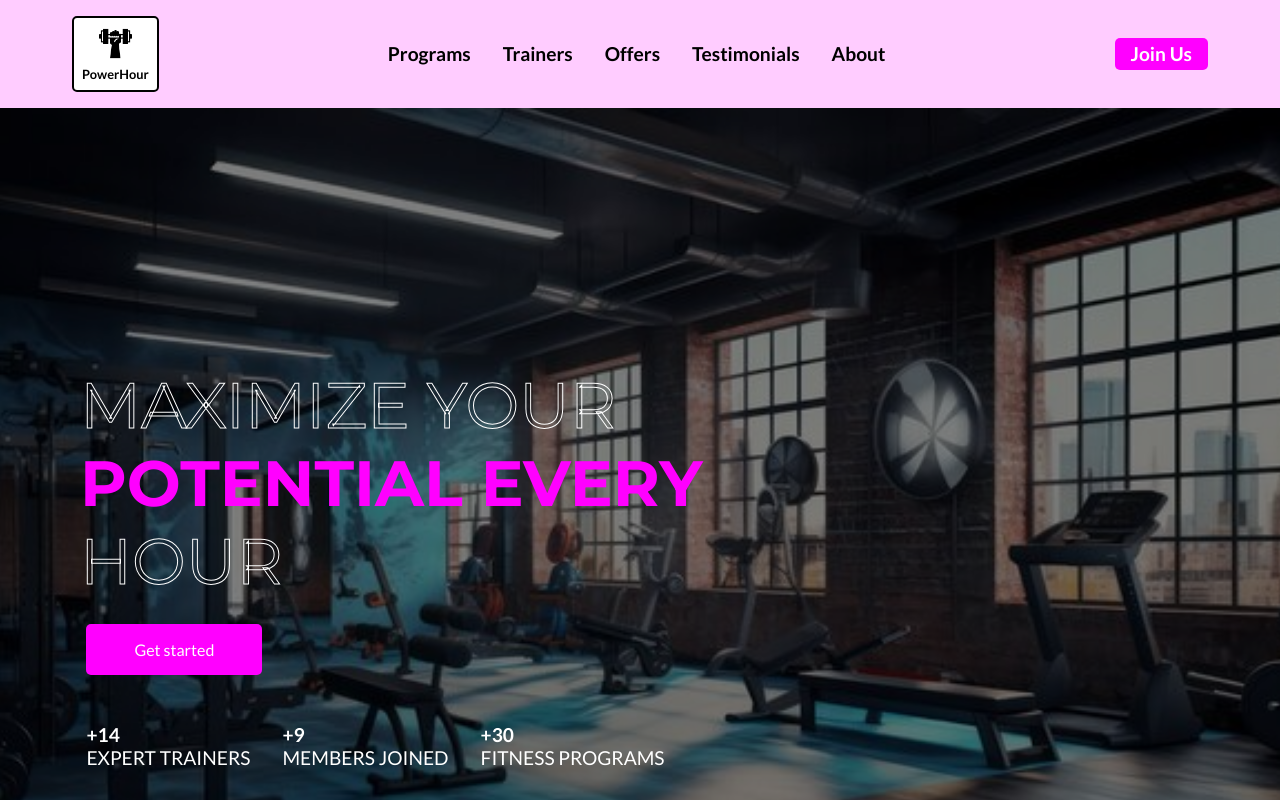
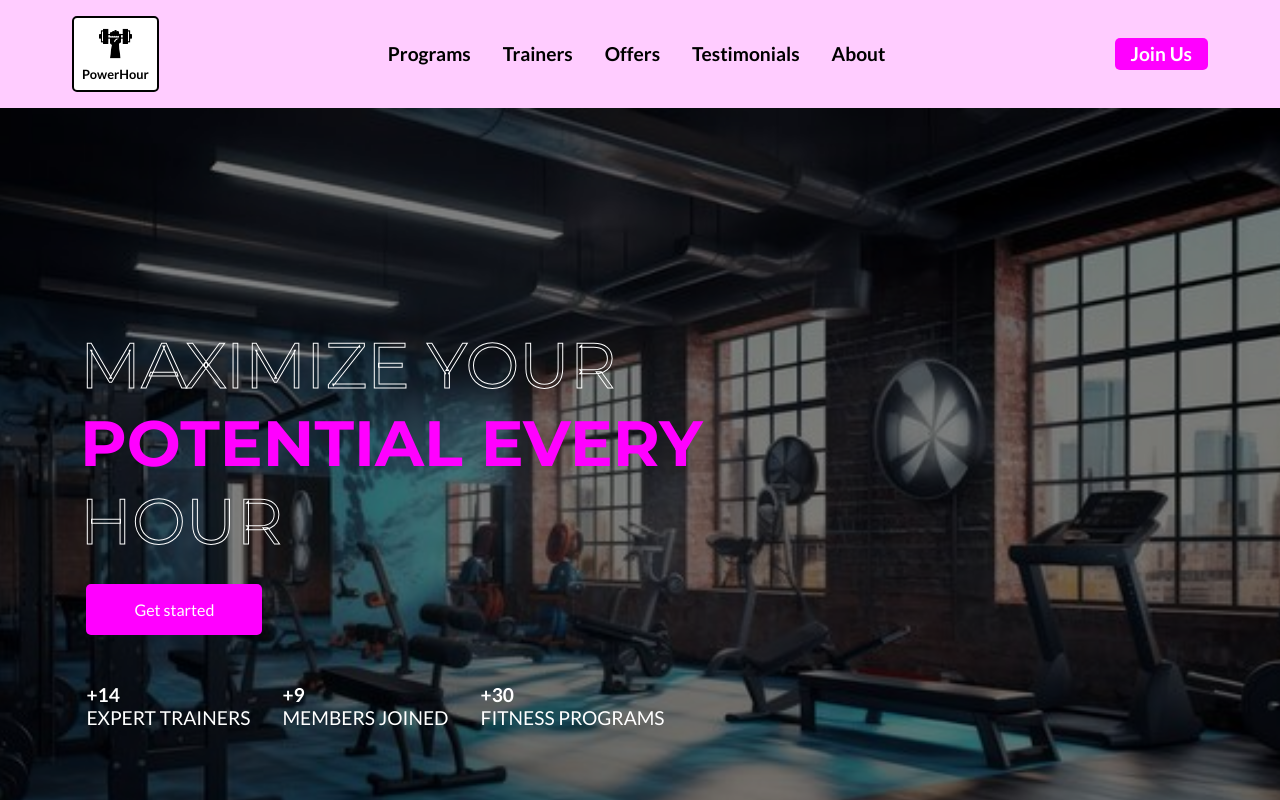
Before and after one commit to student-repos/POWERHOUR-FITNESS, a React (Vite) app in the folder frontend/: page / in a window 1280 px wide. Shown: the top 800 px of the page. Built offline with nearby package versions, Linux system fonts and the light colour scheme; no server answers.

Commit message:
delete connected

```diff
--- a/frontend/src/App.jsx
+++ b/frontend/src/App.jsx
@@ -25,6 +25,7 @@ import Pilates from "./components/Programs/pilates/Pilates.jsx";
 
 function App() {
   return (
+    <SnackbarProvider maxSnack={3}>
       <Router>
         <AuthProvider>
           <Routes>
@@ -70,13 +71,12 @@ function App() {
               }
             />
             <Route path="/programs/yoga" element={<Yoga />} />
-          <Route path="/programs/yoga/yoga-courses" element={<YogaCourses />} />
-
             <Route path="/programs/cardio" element={<Cardio />} />
             <Route path="/programs/pilates" element={<Pilates />} />
           </Routes>
         </AuthProvider>
       </Router>
+    </SnackbarProvider>
   );
 }
 
--- a/frontend/src/components/Hero/Hero.css
+++ b/frontend/src/components/Hero/Hero.css
@@ -25,7 +25,6 @@
   align-items: flex-start;
   color: #fff;
   padding: 3rem;
-  margin-top: 5rem;
 }
 
 .hero-text {
```
Lines whose indentation alone changed are shown as unchanged.
